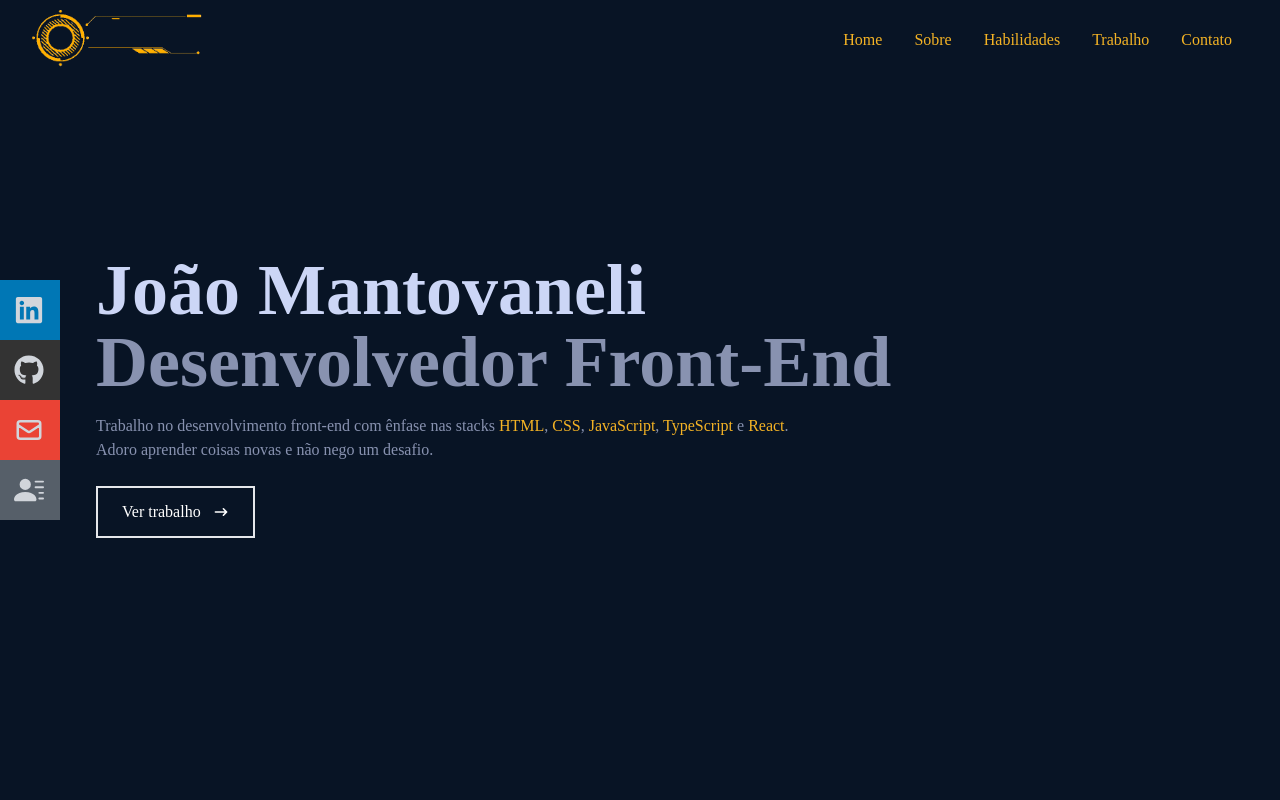
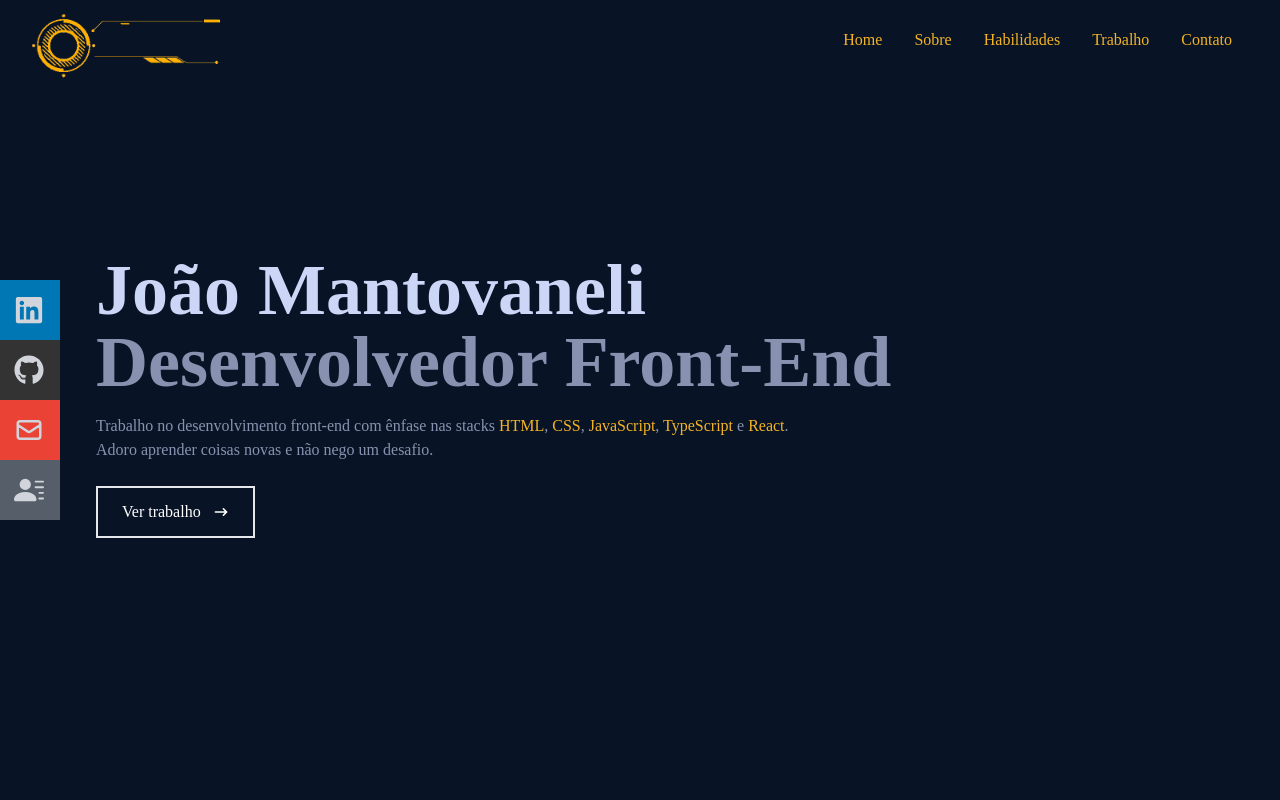
Before and after one commit to jvmantovas/portfolio-react, a React (Create React App) app: page / in a window 1280 px wide. Shown: the top 800 px of the page. Built offline with nearby package versions, Linux system fonts and the light colour scheme.

Commit message:
Logo style fix

```diff
--- a/src/components/Navbar.jsx
+++ b/src/components/Navbar.jsx
@@ -10,10 +10,15 @@ const Navbar = () => {
   const handleClick = () => setNav(!nav);
 
   return (
-    <div className="fixed w-full h-[80px] flex justify-between items-center px-8 bg-[#081425] text-gray-300 z-10">
+    <div className="fixed w-full h-[80px] flex justify-between items-center px-8 pl- bg-[#081425] text-gray-300 z-10">
       <div>
         <Link to="home" smooth={true} duration={500}>
-          <img src={logo} alt="Logo" style={{ width: "180px" }} />
+          <img
+            src={logo}
+            alt="Logo"
+            style={{ width: "200px" }}
+            className="pt-4"
+          />
         </Link>
       </div>
       {/* menu */}
```
